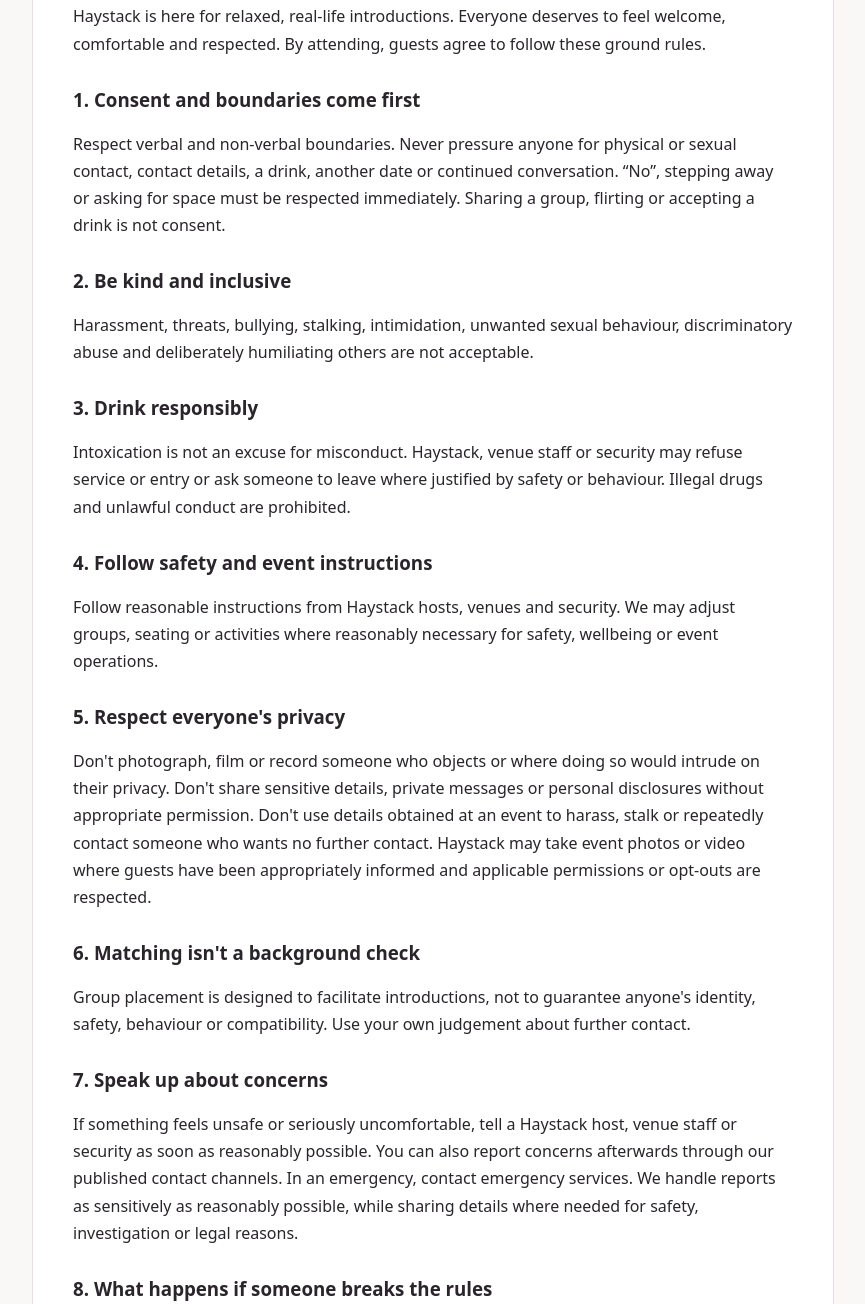
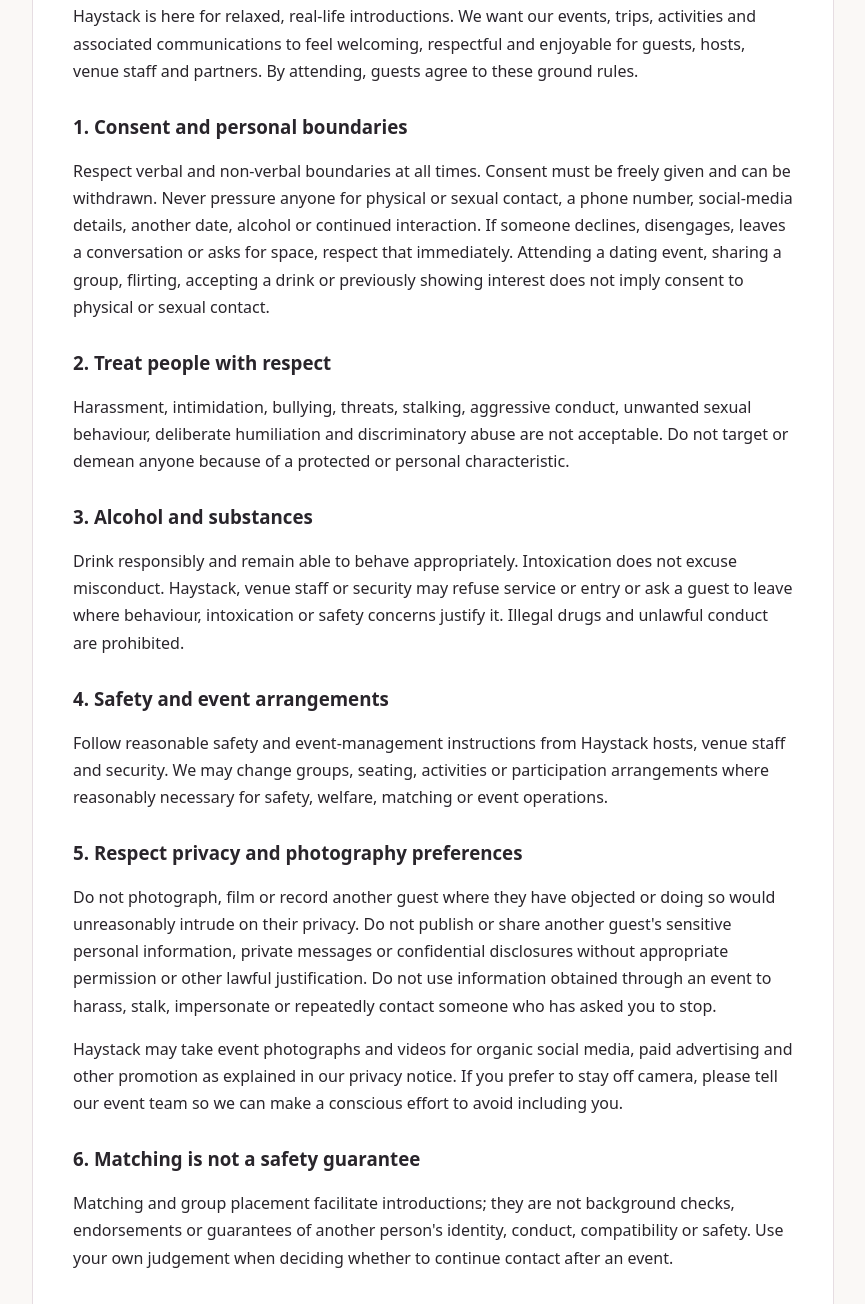
Before and after one commit to haystack-dating/guest-policies, a plain HTML site: page index.html in a window 1280 px wide. Shown: the part 5153-6457 px from the top of the page, without its empty margins (207-1072 px from the left). Drawn offline with Linux system fonts and the light colour scheme.

Commit message:
Complete guest code of conduct review and align photography and safety wording

```diff
--- a/index.html
+++ b/index.html
@@ -11,14 +11,14 @@
 <h3>12. Your rights</h3><p>Depending on the circumstances, you may have rights to access, correct, erase, restrict or transfer your information; object to certain uses; withdraw consent; and exercise rights relating to qualifying automated decisions. You have an absolute right to object to processing for direct marketing. Email <a href="mailto:privacy@haystack-dating.com">privacy@haystack-dating.com</a> and we will respond in accordance with applicable law.</p>
 <h3>13. Marketing, age and complaints</h3><p>We may send information about upcoming events to existing customers where the UK electronic-marketing rules permit this, including where a valid existing-customer soft opt-in applies, and to other recipients where we have the necessary consent or other lawful permission. We honour marketing opt-outs and provide a way to unsubscribe. Not opting out alone does not automatically establish that marketing is lawful. Unsubscribing from marketing does not stop essential messages about an event you booked. Haystack dating events are for adults aged 18 or over.</p><p>Contact us first if you have concerns, or complain directly to the UK Information Commissioner's Office at <a href="https://ico.org.uk/make-a-complaint/">ico.org.uk</a>. You do not have to contact us before approaching the ICO.</p>
 <h3>14. Cookies and website technology</h3><p>Our website and ticketing platforms may use cookies or similar technologies. Where Haystack controls non-essential cookies, we must provide the notices and choices required by law. Third-party ticketing services may provide their own cookie information.</p><h3>15. Updates</h3><p>We review this notice as our events, technology and legal obligations change. We will update the date above and bring material changes to your attention where required.</p></section>
-<section id="conduct"><h2>Guest code of conduct</h2><p>Haystack is here for relaxed, real-life introductions. Everyone deserves to feel welcome, comfortable and respected. By attending, guests agree to follow these ground rules.</p>
-<h3>1. Consent and boundaries come first</h3><p>Respect verbal and non-verbal boundaries. Never pressure anyone for physical or sexual contact, contact details, a drink, another date or continued conversation. “No”, stepping away or asking for space must be respected immediately. Sharing a group, flirting or accepting a drink is not consent.</p>
-<h3>2. Be kind and inclusive</h3><p>Harassment, threats, bullying, stalking, intimidation, unwanted sexual behaviour, discriminatory abuse and deliberately humiliating others are not acceptable.</p>
-<h3>3. Drink responsibly</h3><p>Intoxication is not an excuse for misconduct. Haystack, venue staff or security may refuse service or entry or ask someone to leave where justified by safety or behaviour. Illegal drugs and unlawful conduct are prohibited.</p>
-<h3>4. Follow safety and event instructions</h3><p>Follow reasonable instructions from Haystack hosts, venues and security. We may adjust groups, seating or activities where reasonably necessary for safety, wellbeing or event operations.</p>
-<h3>5. Respect everyone's privacy</h3><p>Don't photograph, film or record someone who objects or where doing so would intrude on their privacy. Don't share sensitive details, private messages or personal disclosures without appropriate permission. Don't use details obtained at an event to harass, stalk or repeatedly contact someone who wants no further contact. Haystack may take event photos or video where guests have been appropriately informed and applicable permissions or opt-outs are respected.</p>
-<h3>6. Matching isn't a background check</h3><p>Group placement is designed to facilitate introductions, not to guarantee anyone's identity, safety, behaviour or compatibility. Use your own judgement about further contact.</p>
-<h3>7. Speak up about concerns</h3><p>If something feels unsafe or seriously uncomfortable, tell a Haystack host, venue staff or security as soon as reasonably possible. You can also report concerns afterwards through our published contact channels. In an emergency, contact emergency services. We handle reports as sensitively as reasonably possible, while sharing details where needed for safety, investigation or legal reasons.</p>
-<h3>8. What happens if someone breaks the rules</h3><p>Acting reasonably and subject to applicable law and booking rights, we may change a guest's group, refuse entry, end participation, require someone to leave or restrict future attendance for serious or repeated misconduct or safety concerns. We may involve authorities where appropriate.</p>
-<h3>9. Be genuine</h3><p>Provide materially accurate booking and matching information, meet event age and eligibility rules, and don't deliberately misrepresent your identity or dating preferences in a way that undermines other guests' experience.</p></section>
+<section id="conduct"><h2>Guest code of conduct</h2><p>Haystack is here for relaxed, real-life introductions. We want our events, trips, activities and associated communications to feel welcoming, respectful and enjoyable for guests, hosts, venue staff and partners. By attending, guests agree to these ground rules.</p>
+<h3>1. Consent and personal boundaries</h3><p>Respect verbal and non-verbal boundaries at all times. Consent must be freely given and can be withdrawn. Never pressure anyone for physical or sexual contact, a phone number, social-media details, another date, alcohol or continued interaction. If someone declines, disengages, leaves a conversation or asks for space, respect that immediately. Attending a dating event, sharing a group, flirting, accepting a drink or previously showing interest does not imply consent to physical or sexual contact.</p>
+<h3>2. Treat people with respect</h3><p>Harassment, intimidation, bullying, threats, stalking, aggressive conduct, unwanted sexual behaviour, deliberate humiliation and discriminatory abuse are not acceptable. Do not target or demean anyone because of a protected or personal characteristic.</p>
+<h3>3. Alcohol and substances</h3><p>Drink responsibly and remain able to behave appropriately. Intoxication does not excuse misconduct. Haystack, venue staff or security may refuse service or entry or ask a guest to leave where behaviour, intoxication or safety concerns justify it. Illegal drugs and unlawful conduct are prohibited.</p>
+<h3>4. Safety and event arrangements</h3><p>Follow reasonable safety and event-management instructions from Haystack hosts, venue staff and security. We may change groups, seating, activities or participation arrangements where reasonably necessary for safety, welfare, matching or event operations.</p>
+<h3>5. Respect privacy and photography preferences</h3><p>Do not photograph, film or record another guest where they have objected or doing so would unreasonably intrude on their privacy. Do not publish or share another guest's sensitive personal information, private messages or confidential disclosures without appropriate permission or other lawful justification. Do not use information obtained through an event to harass, stalk, impersonate or repeatedly contact someone who has asked you to stop.</p><p>Haystack may take event photographs and videos for organic social media, paid advertising and other promotion as explained in our privacy notice. If you prefer to stay off camera, please tell our event team so we can make a conscious effort to avoid including you.</p>
+<h3>6. Matching is not a safety guarantee</h3><p>Matching and group placement facilitate introductions; they are not background checks, endorsements or guarantees of another person's identity, conduct, compatibility or safety. Use your own judgement when deciding whether to continue contact after an event.</p>
+<h3>7. Reporting concerns</h3><p>If you feel unsafe or seriously uncomfortable at an event, tell a Haystack representative, venue staff member or security team as soon as reasonably possible. You can also report concerns afterwards using Haystack's published contact channels. In an emergency, contact emergency services. We aim to handle reports sensitively; information may need to be shared where appropriate for safety, investigation or legal reasons.</p>
+<h3>8. Responses to misconduct</h3><p>Acting reasonably and proportionately, and subject to applicable law and booking rights, Haystack may change a guest's group, refuse entry, end participation, require someone to leave or restrict future attendance in response to serious or repeated misconduct or safety concerns. We may involve the venue, security or relevant authorities where appropriate.</p>
+<h3>9. Be genuine</h3><p>Provide materially accurate booking and matching information, comply with event eligibility and age rules, and do not deliberately misrepresent your identity or preferences in a way that undermines other guests' experience.</p></section>
 <section id="contact"><h2>Questions? We're here.</h2><p>For privacy requests, matching-consent withdrawals or questions about how we handle information, email <a href="mailto:privacy@haystack-dating.com">privacy@haystack-dating.com</a>.</p><p>For general event enquiries or to report an event concern, use Haystack's normal customer-service channels on <a href="https://www.haystack-dating.com/">our website</a>.</p><p class="small">This page contains guest-facing policies. Haystack's internal risk assessments, incident procedures and supplier records are maintained separately.</p></section></main><footer>© Haystack Dating Ltd · <a href="#privacy">Privacy</a> · <a href="#conduct">Code of conduct</a></footer></body></html>
```
